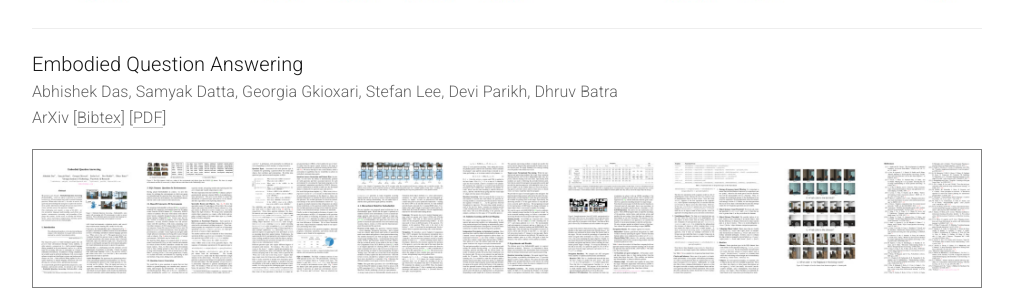
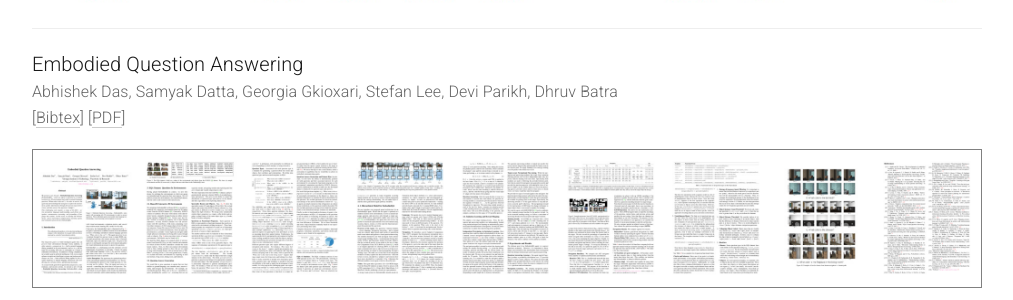
Before and after one commit to samyak-experimental/eccv-vlease-workshop, a Jekyll site: the page built from _pages/home.md, in a window 1280 px wide and 900 px high, scrolled down 822 px. Shown: the part 152-452 px from the top of the window, without its empty margins (133-1146 px from the left). Built offline with Jekyll 4.4.1, drawn with Linux system fonts in a browser that asks for light colours.

```diff
--- a/_pages/home.md
+++ b/_pages/home.md
@@ -108,12 +108,12 @@ or implied, of the U.S. Government, or any sponsor."
         Abhishek Das, Samyak Datta, Georgia Gkioxari, Stefan Lee, Devi Parikh, Dhruv Batra<br>
     </div>
     <div class="col-xs-12" style="margin-top: 3px; color: #666;">
-      ArXiv [<a href="bib/embodiedqa.bib.txt">Bibtex</a>] [<a href="https://arxiv.org/abs/1711.11543">PDF</a>]
+      [<a href="bib/embodiedqa.bib.txt">Bibtex</a>] [<a href="/paper.pdf">PDF</a>]
     </div>
 </div>
 <div class="row">
     <div class="col-xs-12">
-        <a href="https://arxiv.org/abs/1711.11543">
+        <a href="/paper.pdf">
           <img class="thumb" src="/static/img/embodiedqa/thumb.jpg">
         </a>
     </div>
```
Also changed, not shown: 1 other file.
